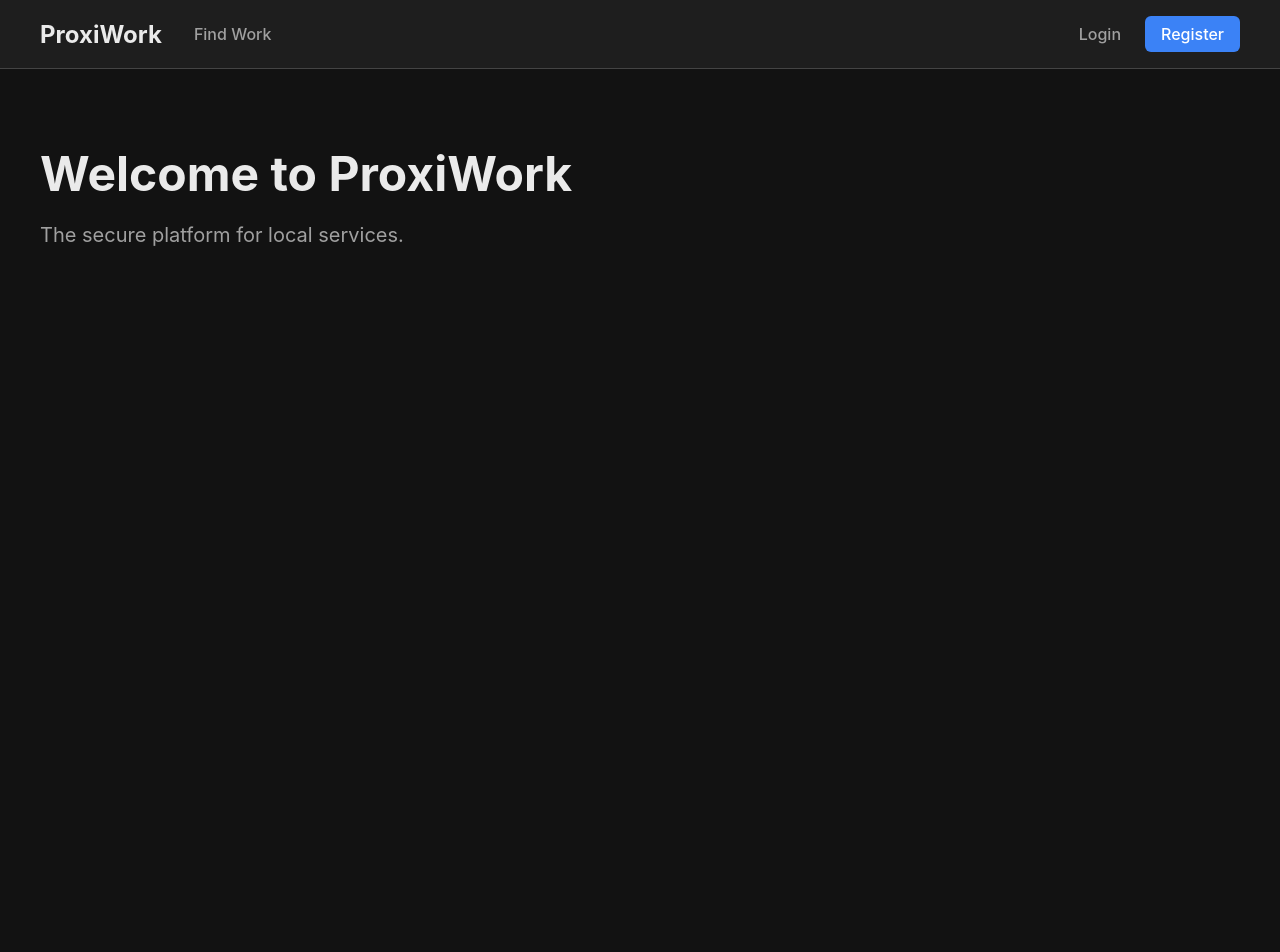
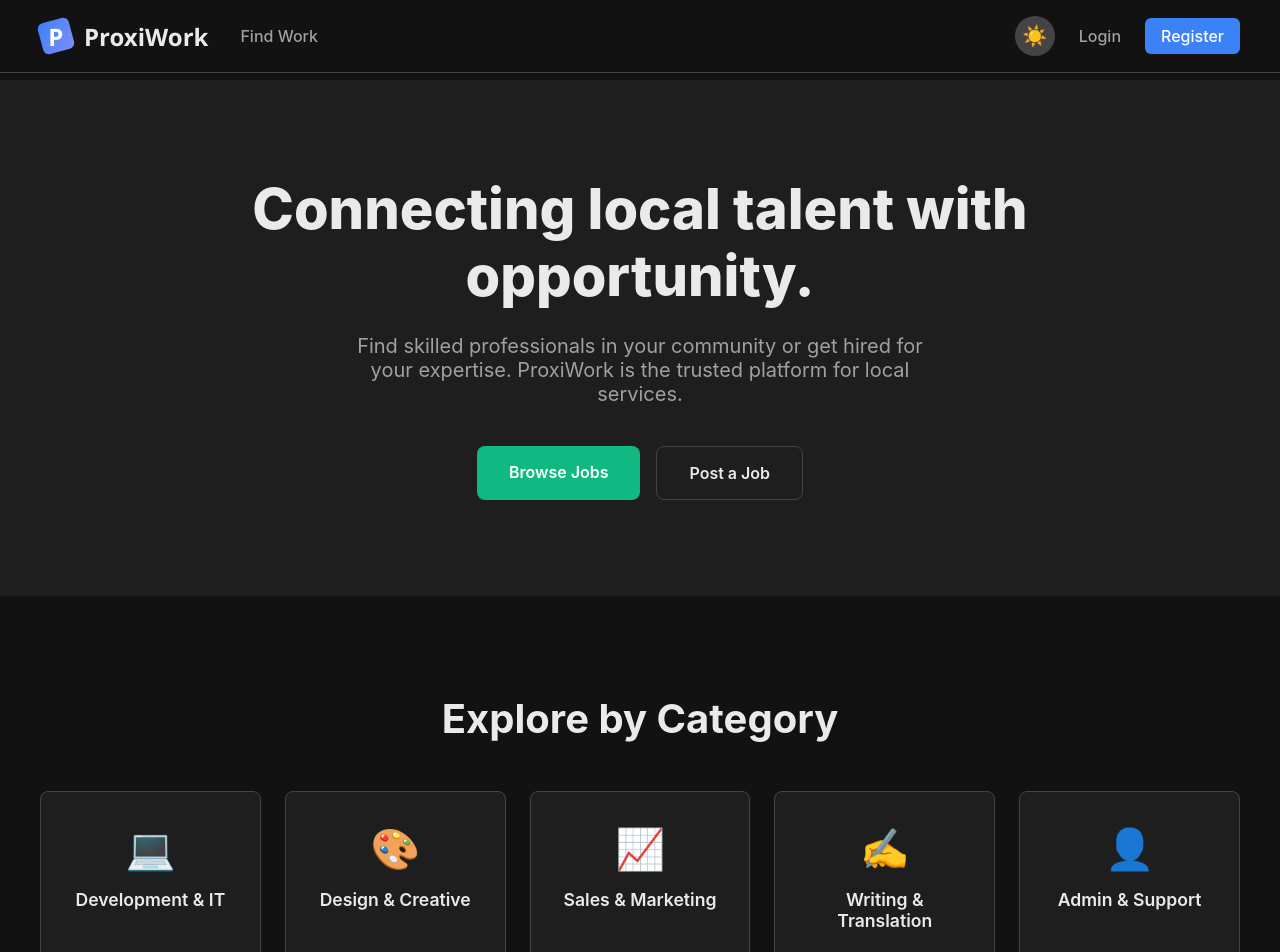
Before and after one commit to vasanth-06V/ProxiWork, a React (Vite) app in the folder client/: page / in a window 1280 px wide. Shown: the top 952 px of the page. Before the commit the page ends 800 px from the top, so only its background shows below. Built offline with nearby package versions, Linux system fonts and the light colour scheme.

Commit message:
feat: Enhance job board with client names, deadlines, and filters

```diff
--- a/client/src/components/JobCard.jsx
+++ b/client/src/components/JobCard.jsx
@@ -26,15 +26,18 @@ export default function JobCard({ job }) {
       <div className={styles.card}>
         <div className={styles.header}> {/* New header div */}
           <h3 className={styles.title}>{job.title}</h3>
-          {/* --- THIS IS THE NEW STATUS BADGE --- */}
           <span className={`${styles.statusBadge} ${getStatusClass(job.status)}`}>
             {job.status.replace('_', ' ')}
           </span>
         </div>
+        <p className={styles.clientName}>Posted by: {job.client_name || 'A Client'}</p>
         <p className={styles.budget}>{formattedBudget}</p>
         <p className={styles.description}>{job.description.substring(0, 150)}...</p>
         <div className={styles.footer}>
           <span className={styles.date}>Posted on: {formattedDate}</span>
+          {job.deadline && (
+            <span className={styles.deadline}>Deadline: {new Date(job.deadline).toLocaleDateString('en-IN', { day: 'numeric', month: 'short' })}</span>
+          )}
         </div>
       </div>
     </Link>
--- a/client/src/components/Navbar.jsx
+++ b/client/src/components/Navbar.jsx
@@ -1,18 +1,27 @@
 // client/src/components/Navbar.jsx
-import { useState } from 'react';
+import { useState, useRef } from 'react';
 import { Link } from 'react-router-dom';
 import { useAuth } from '../context/AuthContext';
 import styles from './Navbar.module.css';
+import { useTheme } from '../context/ThemeContext';
+import useClickOutside from '../hooks/useClickOutside';
 
 export default function Navbar() {
   const { user, logout } = useAuth();
+  const { theme, toggleTheme } = useTheme();
   const [dropdownOpen, setDropdownOpen] = useState(false);
+
+  const dropdownRef = useRef(null); // 3. Create a ref
+  useClickOutside(dropdownRef, () => setDropdownOpen(false)); // 4. Use the hook
 
   return (
     <nav className={styles.navbar}>
       <div className={styles.container}>
         <div className={styles.leftNav}>
           <Link to="/" className={styles.brand}>
+            <div className={styles.logo}>
+              <span className={styles.logoLetter}>P</span>
+            </div>
             ProxiWork
           </Link>
           <Link to="/jobs" className={styles.link}>
@@ -29,8 +38,11 @@ export default function Navbar() {
           )}
         </div>
         <div className={styles.navLinks}>
+          <button onClick={toggleTheme} className={styles.themeToggle}>
+            {theme === 'dark' ? '☀️' : '🌙'}
+          </button>
           {user ? (
-            <div className={styles.profileMenu}>
+            <div className={styles.profileMenu} ref={dropdownRef}>
               <button
                 onClick={() => setDropdownOpen(!dropdownOpen)}
                 className={styles.profileButton}
--- a/client/src/components/Navbar.module.css
+++ b/client/src/components/Navbar.module.css
@@ -22,11 +22,39 @@
   align-items: center;
   gap: 2rem;
 }
+
 .brand {
+  display: flex;
+  align-items: center;
+  gap: 0.75rem;
   font-size: 1.5rem;
-  font-weight: bold;
+  font-weight: 700; /* Bolder */
   color: var(--text-primary);
   text-decoration: none;
+  font-family: 'Segoe UI', 'Roboto', sans-serif; /* A modern font */
+}
+
+.logo {
+  width: 32px;
+  height: 32px;
+  border-radius: 0.375rem;
+  background: linear-gradient(135deg, var(--primary-blue), #818cf8);
+  display: flex;
+  align-items: center;
+  justify-content: center;
+  font-weight: 900;
+  font-size: 1.5rem;
+  color: white;
+  transform: rotate(-15deg);
+  transition: transform 0.3s ease-in-out;
+}
+
+.brand:hover .logo {
+    transform: rotate(0deg);
+}
+
+.logoLetter {
+  transform: rotate(15deg);
 }
 .navLinks {
   display: flex;
@@ -107,3 +135,16 @@
   background-color: var(--primary-blue-hover);
   color: #fff;
 }
+
+.themeToggle {
+  background: var(--border-color);
+  border: none;
+  border-radius: 9999px;
+  width: 40px;
+  height: 40px;
+  display: flex;
+  align-items: center;
+  justify-content: center;
+  font-size: 1.25rem;
+  cursor: pointer;
+}
--- /dev/null
+++ b/client/src/context/ThemeContext.jsx
@@ -0,0 +1,27 @@
+// client/src/context/ThemeContext.jsx
+import { createContext, useState, useEffect, useContext } from 'react';
+
+const ThemeContext = createContext();
+
+export function ThemeProvider({ children }) {
+  const [theme, setTheme] = useState(() => localStorage.getItem('theme') || 'dark');
+
+  useEffect(() => {
+    document.documentElement.setAttribute('data-theme', theme);
+    localStorage.setItem('theme', theme);
+  }, [theme]);
+
+  const toggleTheme = () => {
+    setTheme((prevTheme) => (prevTheme === 'dark' ? 'light' : 'dark'));
+  };
+
+  return (
+    <ThemeContext.Provider value={{ theme, toggleTheme }}>
+      {children}
+    </ThemeContext.Provider>
+  );
+}
+
+export function useTheme() {
+  return useContext(ThemeContext);
+}
--- /dev/null
+++ b/client/src/hooks/useClickOutside.js
@@ -0,0 +1,19 @@
+// client/src/hooks/useClickOutside.js
+import { useEffect } from 'react';
+
+export default function useClickOutside(ref, handler) {
+  useEffect(() => {
+    const listener = (event) => {
+      if (!ref.current || ref.current.contains(event.target)) {
+        return;
+      }
+      handler(event);
+    };
+    document.addEventListener('mousedown', listener);
+    document.addEventListener('touchstart', listener);
+    return () => {
+      document.removeEventListener('mousedown', listener);
+      document.removeEventListener('touchstart', listener);
+    };
+  }, [ref, handler]);
+}
--- a/client/src/index.css
+++ b/client/src/index.css
@@ -1,24 +1,29 @@
 /* client/src/index.css */
-
-/* Define a dark theme color palette */
 :root {
-  --background-dark: #121212;
-  --surface-dark: #1E1E1E;
-  --primary-blue: #3b82f6;
-  --primary-blue-hover: #2563eb;
+  /* This is our default DARK THEME */
+  --background: #121212;
+  --surface: #1E1E1E;
   --text-primary: #EAEAEA;
   --text-secondary: #A0A0A0;
   --border-color: #444444;
+  --primary-blue: #3b82f6;
+  --primary-blue-hover: #2563eb;
+  --primary-green: #10b981;
 }
 
-/* Apply base styles to the entire app */
+/* This is our LIGHT THEME */
+[data-theme='light'] {
+  --background: #f9fafb;
+  --surface: #ffffff;
+  --text-primary: #1f2937;
+  --text-secondary: #6b7280;
+  --border-color: #e5e7eb;
+}
+
 body {
   margin: 0;
-  font-family: -apple-system, BlinkMacSystemFont, 'Segoe UI', 'Roboto', 'Oxygen',
-    'Ubuntu', 'Cantarell', 'Fira Sans', 'Droid Sans', 'Helvetica Neue',
-    sans-serif;
-  -webkit-font-smoothing: antialiased;
-  -moz-osx-font-smoothing: grayscale;
-  background-color: var(--background-dark);
+  font-family: -apple-system, BlinkMacSystemFont, 'Segoe UI', Roboto, sans-serif;
+  background-color: var(--background);
   color: var(--text-primary);
+  transition: background-color 0.3s, color 0.3s;
 }
--- a/client/src/main.jsx
+++ b/client/src/main.jsx
@@ -4,11 +4,14 @@ import ReactDOM from 'react-dom/client';
 import App from './App.jsx';
 import './index.css';
 import { AuthProvider } from './context/AuthContext';
+import { ThemeProvider } from './context/ThemeContext';
 
 ReactDOM.createRoot(document.getElementById('root')).render(
   <React.StrictMode>
-    <AuthProvider>
-      <App />
-    </AuthProvider>
+    <ThemeProvider>
+      <AuthProvider>
+        <App />
+      </AuthProvider>
+    </ThemeProvider>
   </React.StrictMode>,
 );
--- a/client/src/pages/HomePage.jsx
+++ b/client/src/pages/HomePage.jsx
@@ -1,13 +1,23 @@
 // client/src/pages/HomePage.jsx
+import styles from './HomePage.module.css';
 import { Link } from 'react-router-dom';
 import { useAuth } from '../context/AuthContext';
-import styles from './HomePage.module.css';
 
-function HomePage() {
+const categories = [
+  { name: 'Development & IT', icon: '💻' },
+  { name: 'Design & Creative', icon: '🎨' },
+  { name: 'Sales & Marketing', icon: '📈' },
+  { name: 'Writing & Translation', icon: '✍️' },
+  { name: 'Admin & Support', icon: '👤' },
+  { name: 'Finance & Accounting', icon: '💰' },
+];
+
+export default function HomePage() {
   const { user } = useAuth();
 
   return (
-    <div className={styles.container}>
+    <div>
+      {/* Conditional "Complete Profile" Banner */}
       {user && !user.hasProfile && (
         <div className={styles.banner}>
           <p>Welcome! Complete your profile to start using ProxiWork.</p>
@@ -15,10 +25,36 @@ function HomePage() {
         </div>
       )}
 
-      <h1>Welcome to ProxiWork</h1>
-      <p>The secure platform for local services.</p>
+      {/* Hero Section */}
+      <header className={styles.hero}>
+        <div className={styles.heroContent}>
+          <h1 className={styles.heroTitle}>
+            Connecting local talent with opportunity.
+          </h1>
+          <p className={styles.heroSubtitle}>
+            Find skilled professionals in your community or get hired for your expertise. ProxiWork is the trusted platform for local services.
+          </p>
+          <div className={styles.heroActions}>
+            <Link to="/jobs" className={styles.heroButtonPrimary}>Browse Jobs</Link>
+            <Link to={user && user.role === 'client' ? '/jobs/new' : '/login'} className={styles.heroButtonSecondary}>
+              Post a Job
+            </Link>
+          </div>
+        </div>
+      </header>
+
+      {/* Categories Section */}
+      <section className={styles.categoriesSection}>
+        <h2 className={styles.sectionTitle}>Explore by Category</h2>
+        <div className={styles.categoriesGrid}>
+          {categories.map(category => (
+            <div key={category.name} className={styles.categoryCard}>
+              <span className={styles.categoryIcon}>{category.icon}</span>
+              <h3 className={styles.categoryName}>{category.name}</h3>
+            </div>
+          ))}
+        </div>
+      </section>
     </div>
   );
 }
-
-export default HomePage;
--- a/client/src/pages/HomePage.module.css
+++ b/client/src/pages/HomePage.module.css
@@ -1,36 +1,18 @@
 /* client/src/pages/HomePage.module.css */
-.container {
-    max-width: 1200px;
-    margin: 0 auto;
-    padding: 2rem;
-    color: var(--text-primary);
-}
-.container h1 {
-    font-size: 3rem;
-    margin-bottom: 1rem;
-}
-.container p {
-    font-size: 1.25rem;
-    color: var(--text-secondary);
-}
+
+/* --- Banner Styles (keep these) --- */
 .banner {
-  background-color: #1e293b;
+  background-color: var(--surface);
   border: 1px solid var(--primary-blue);
   border-radius: 0.5rem;
   padding: 1.5rem;
-  margin-bottom: 2rem;
+  margin: 1rem auto;
+  max-width: 1200px;
   display: flex;
   justify-content: space-between;
   align-items: center;
-  flex-wrap: wrap;
-  gap: 1rem;
 }
-.banner p {
-  margin: 0;
-  font-size: 1.1rem;
-  font-weight: 500;
-  color: var(--text-primary);
-}
+.banner p { margin: 0; font-size: 1.1rem; font-weight: 500; }
 .bannerButton {
   background-color: var(--primary-blue);
   color: white;
@@ -38,9 +20,93 @@
   border-radius: 0.375rem;
   text-decoration: none;
   font-weight: 600;
-  transition: background-color 0.2s ease-in-out;
-  white-space: nowrap;
 }
-.bannerButton:hover {
-  background-color: var(--primary-blue-hover);
+
+/* --- Hero Section Styles --- */
+.hero {
+  background-color: var(--surface);
+  padding: 6rem 2rem;
+  text-align: center;
 }
+.heroContent {
+  max-width: 800px;
+  margin: 0 auto;
+}
+.heroTitle {
+  font-size: 3.5rem;
+  font-weight: 800;
+  line-height: 1.2;
+  margin: 0 0 1.5rem 0;
+}
+.heroSubtitle {
+  font-size: 1.25rem;
+  color: var(--text-secondary);
+  max-width: 600px;
+  margin: 0 auto 2.5rem auto;
+}
+.heroActions {
+  display: flex;
+  justify-content: center;
+  gap: 1rem;
+}
+.heroButtonPrimary, .heroButtonSecondary {
+  padding: 1rem 2rem;
+  border-radius: 0.5rem;
+  font-weight: 600;
+  font-size: 1rem;
+  text-decoration: none;
+  transition: transform 0.2s;
+}
+.heroButtonPrimary {
+  background-color: var(--primary-green);
+  color: white;
+}
+.heroButtonSecondary {
+  background-color: var(--surface);
+  color: var(--text-primary);
+  border: 1px solid var(--border-color);
+}
+.heroButtonPrimary:hover, .heroButtonSecondary:hover {
+  transform: translateY(-2px);
+}
+
+/* --- Categories Section Styles --- */
+.categoriesSection {
+  max-width: 1200px;
+  margin: 0 auto;
+  padding: 4rem 2rem;
+}
+.sectionTitle {
+  font-size: 2.5rem;
+  font-weight: 700;
+  text-align: center;
+  margin-bottom: 3rem;
+}
+.categoriesGrid {
+  display: grid;
+  grid-template-columns: repeat(auto-fit, minmax(200px, 1fr));
+  gap: 1.5rem;
+}
+.categoryCard {
+  background-color: var(--surface);
+  border: 1px solid var(--border-color);
+  border-radius: 0.5rem;
+  padding: 2rem;
+  text-align: center;
+  transition: transform 0.2s, border-color 0.2s;
+  cursor: pointer;
+}
+.categoryCard:hover {
+  transform: translateY(-5px);
+  border-color: var(--primary-blue);
+}
+.categoryIcon {
+  font-size: 2.5rem;
+  display: block;
+  margin-bottom: 1rem;
+}
+.categoryName {
+  font-size: 1.1rem;
+  font-weight: 600;
+  margin: 0;
+}
```
Also changed, not shown: client/src/components/JobCard.module.css (+13 -0 lines), client/src/pages/JobBoardPage.jsx (+43 -9 lines), client/src/pages/JobBoardPage.module.css (+26 -0 lines), 1 other file (tests, documents, lock files or other folders).
